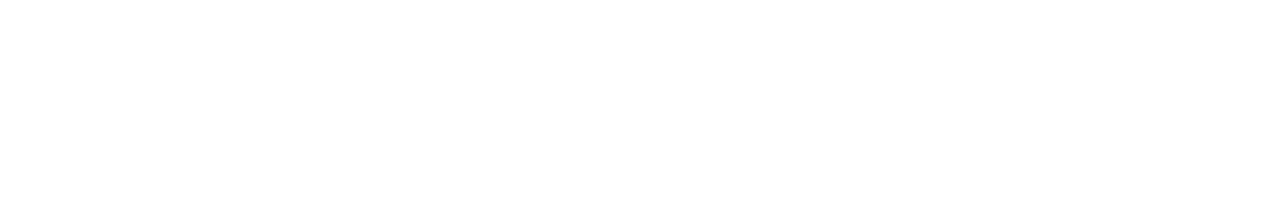
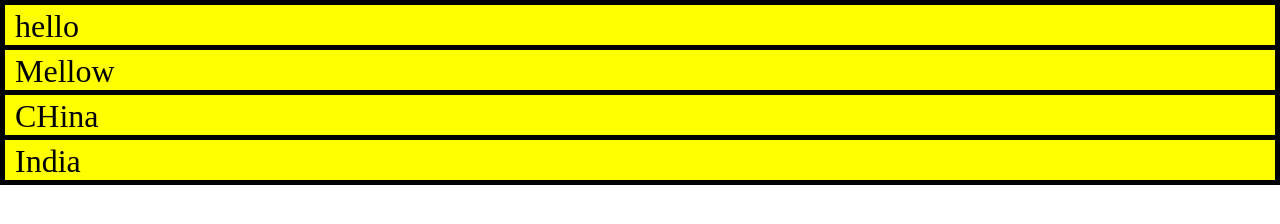
Before and after one commit to kryptokinght/all-about-CSS, a plain HTML site: page index.html in a window 1280 px wide. Drawn offline with Linux system fonts and the light colour scheme.

Commit message:
add selectors and specificity example

```diff
--- a/index.html
+++ b/index.html
@@ -1,8 +1,13 @@
 <html>
-<link rel="stylesheet" href="/main.css" type="text/css">
+<link rel="stylesheet" href="main.css" type="text/css">
 
 <body>
-
+    <ul>
+        <li>hello</li>
+        <li>Mellow</li>
+        <li>CHina</li>
+        <li>India</li>
+    </ul>
 </body>
 
 </html>
--- a/main.css
+++ b/main.css
@@ -0,0 +1,21 @@
+* {
+    margin: 0px;
+    padding: 0px;
+}
+
+ul {
+    background-color: yellow;
+}
+
+ul li {
+    font-size: 2em;
+    padding: 3px 0 0 10px;
+    border-top:thick solid black;
+    border-right:thick solid black;
+    border-left:thick solid black;
+    /* text-align: center; */
+}
+
+ul li:last-child {
+    border-bottom: thick solid black;
+}
```
Also changed, not shown: README.md, screenshots/Screenshot from 2018-12-21 04-56-05.png (added), screenshots/Screenshot from 2018-12-21 05-19-45.png (added).
